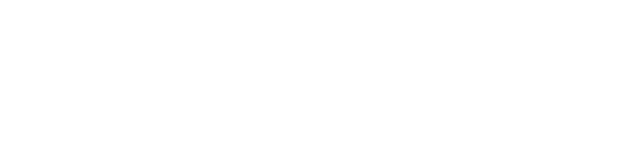
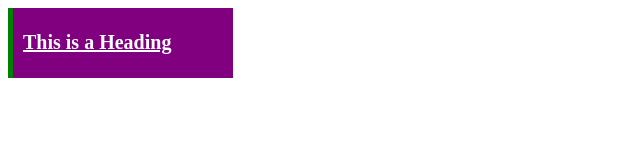
Before and after one commit to acciojob/all-styles-text-SahuKapil, a website: page main.html in a window 1280 px wide. Shown: the whole page, without its empty margins (0-640 px from the left). Drawn offline with Linux system fonts and the light colour scheme.

Commit message:
created a submission

```diff
--- a/main.html
+++ b/main.html
@@ -11,6 +11,11 @@
     <script type="text/javascript" src="./script.js">
 </script>
 
+	<div class="container">
+	  <h1> <a href="#">This is a Heading</a></h1>
+	</div>
+
+
 </body>
 
 </html>
--- a/styles.css
+++ b/styles.css
@@ -1,2 +1,14 @@
+.container {
+  width: 200px;
+  background-color: purple;
+  display: flex;
+  flex-direction: row;
+	border-left: 5px solid green;
+	padding: 10px;
 
-/* Your CSS Code here. */
+}
+
+ h1 , a {
+  font-size: 20px;
+	color: white;
+}
```
